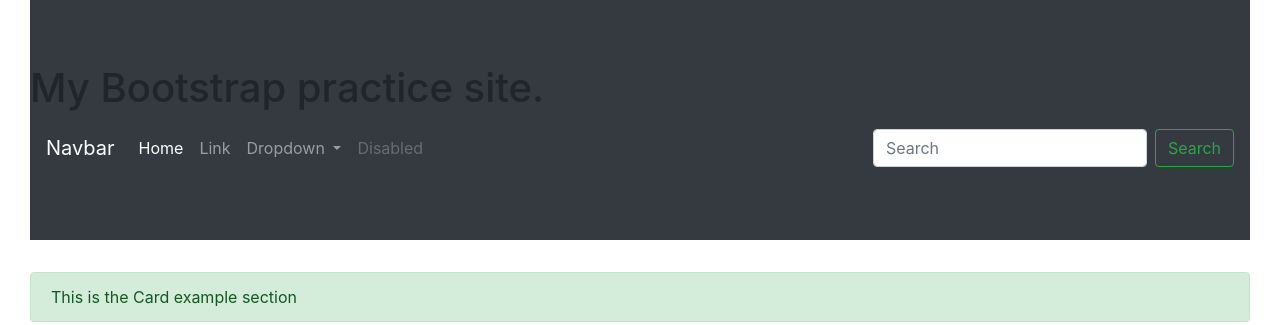
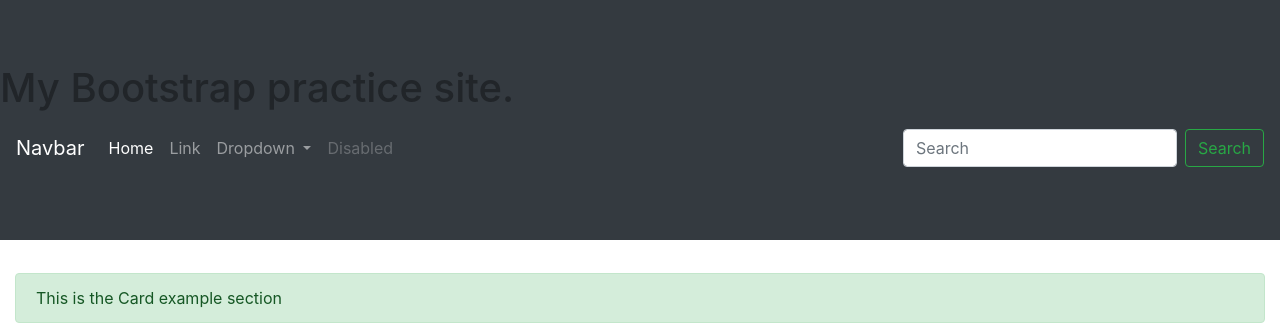
Before and after one commit to neumanna94/levelUpMyBootstrap, a plain HTML site: page index.html in a window 1280 px wide. Shown: the top 325 px of the page. Drawn offline with nearby package versions, Linux system fonts and the light colour scheme.

Commit message:
Put jumbotron outside of container.

```diff
--- a/index.html
+++ b/index.html
@@ -8,10 +8,6 @@
   </head>
   <body>
     <!-- Navbar Examples -->
-    <div class="container-fluid">
-      <div class="row">
-        <div class="col-md-12">
-          <div class="container-fluid">
     <div class="jumbotron jumbotron-fluid bg-dark">
       <h1> My Bootstrap practice site.</h1>
       <nav class="navbar navbar-expand-lg navbar-dark bg-dark">
@@ -48,6 +44,11 @@
           </form>
         </div>
       </nav>
+    </div>
+    <div class="container-fluid">
+      <div class="row">
+        <div class="col-md-12">
+          <div class="container-fluid">
             </div>
           </div>
           <!-- Card Examples -->
--- a/styles.css
+++ b/styles.css
@@ -1,3 +1,8 @@
 .col-md-4 {
   background-color: red;
 }
+.jumbotron {
+  /*background-image: url("one.jpeg");
+  background-repeat: no-repeat;
+     background-size: 3000px 300px;*/
+}
```
Lines whose indentation alone changed are shown as unchanged.
